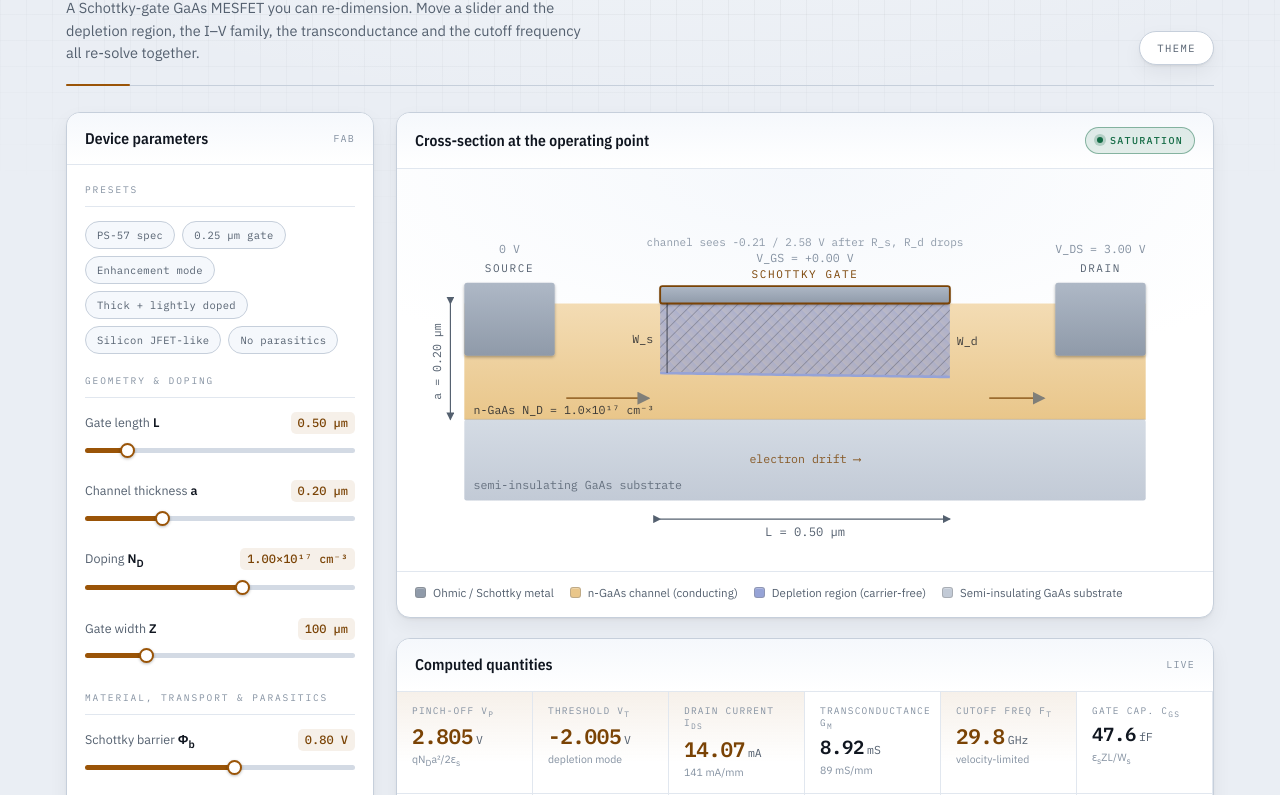
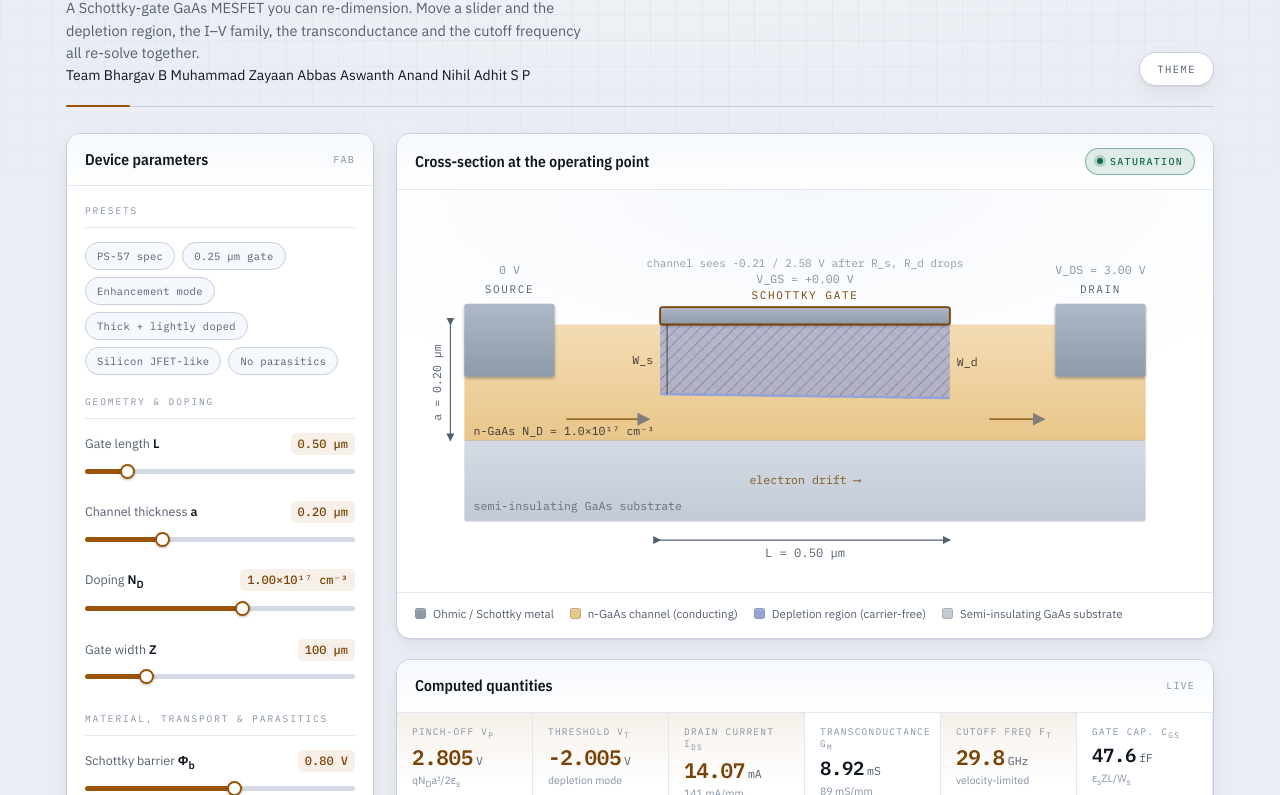
Before and after one commit to bhargavba2807/Mesfet-Bench, a website with bundled scripts: page index.html in a window 1280 px wide. Shown: the part 116-911 px from the top of the page. Built offline with nearby package versions, Linux system fonts and the light colour scheme.

Commit message:
Add files via upload

```diff
--- a/index.html
+++ b/index.html
@@ -20,6 +20,13 @@
     <div class="tag">GaAs MESFET · PS-57</div>
     <h1>MESFET Bench</h1>
     <div class="sub">A Schottky-gate GaAs MESFET you can re-dimension. Move a slider and the depletion region, the I–V family, the transconductance and the cutoff frequency all re-solve together.</div>
+    <div class="team">
+      <span class="team-label">Team</span>
+      <span class="member">Bhargav B</span>
+      <span class="member">Muhammad Zayaan Abbas</span>
+      <span class="member">Aswanth Anand</span>
+      <span class="member">Nihil Adhit S P</span>
+    </div>
   </div>
   <button class="themebtn" id="themebtn" type="button">Theme</button>
 </header>
```
